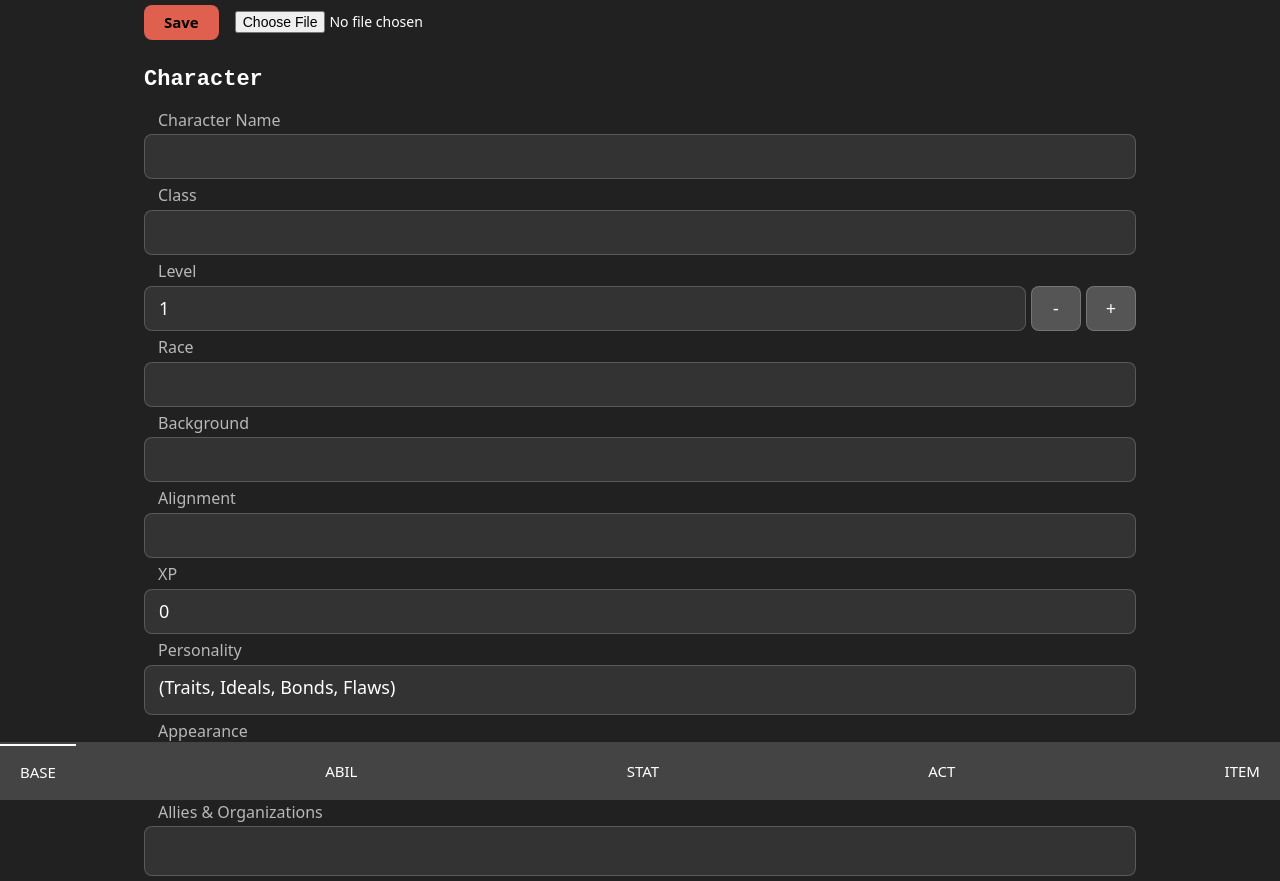
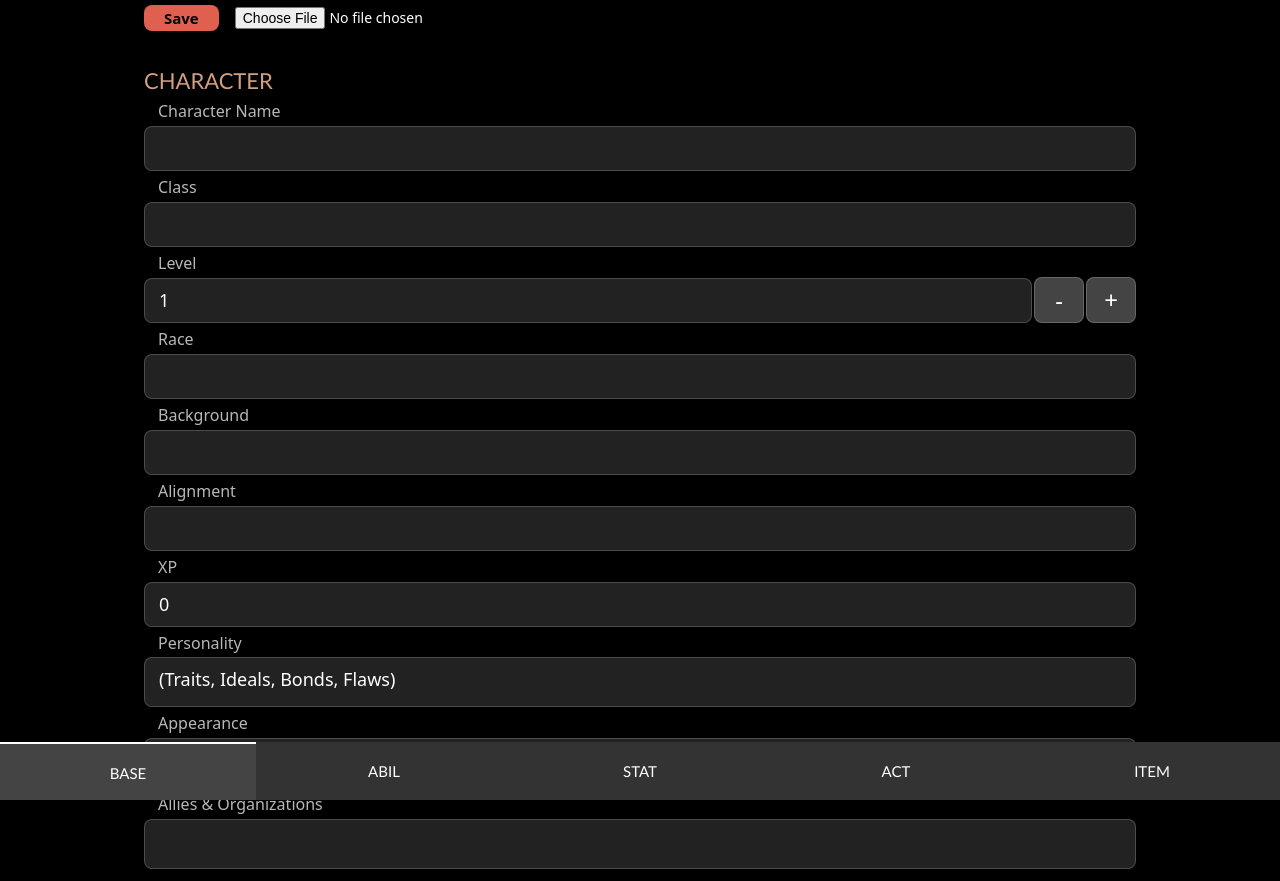
Before and after one commit to noacubestudio/ttrpg-helper, a plain HTML site: page index.html in a window 1280 px wide. Shown: the top 881 px of the page. Drawn offline with Linux system fonts and the light colour scheme.

Commit message:
darker theme, even tabs

```diff
--- a/index.html
+++ b/index.html
@@ -3,7 +3,7 @@
   <head>
     <meta charset="UTF-8">
     <meta name="viewport" content="width=device-width, initial-scale=1">
-    <meta name="theme-color" content="#212121">
+    <meta name="theme-color" content="#000000">
     <title>Character Sheet</title>
     <link rel="stylesheet" href="reset.css">
     <link rel="stylesheet" href="style.css">
--- a/script.js
+++ b/script.js
@@ -191,9 +191,14 @@ function loadCharacter(data) {
     // Cleat the tabs container
     tabsContainer.innerHTML = "";
 
+    // Calculate tab width based on number
+    const tabCount = Object.keys(characterData).length;
+    const tabWidth = 100 / tabCount;
+
     // Generate the tabs
     for (const category in characterData) {
         const tab = document.createElement("button");
+        tab.style.width = `${tabWidth}%`;
         tab.textContent = category;
         tab.setAttribute("class", "tab");
         tab.setAttribute("id", category);
--- a/style.css
+++ b/style.css
@@ -1,10 +1,11 @@
 body {
-  background-color: #212121;
+  background-color: #000000;
   color: #fff;
   font-family: system-ui, -apple-system, BlinkMacSystemFont, 'Segoe UI', Roboto, Oxygen, Ubuntu, Cantarell, 'Open Sans', 'Helvetica Neue', sans-serif;
   margin: 0;
   touch-action: pan-y;
   overflow-x: hidden;
+  font-optical-sizing: auto;
 }
 
 .container {
@@ -27,7 +28,7 @@ body {
   border-radius: 8px;
   color: #000;
   font-size: 15px;
-  padding: 6px 20px;
+  padding: 0px 20px;
   font-weight: 600;
 }
 
@@ -36,7 +37,7 @@ body {
   border: none;
   color: #fff;
   font-size: 14px;
-  padding: 6px;
+  padding: 2px 6px;
 }
 
 /* Tabs styling */
@@ -44,14 +45,12 @@ body {
   overflow-x: auto;
   white-space: nowrap;
   display: flex;
-  justify-content: space-between;
-  align-items: center;
   position: fixed;
   bottom: 0;
   left: 0;
   width: 100%;
   height: 58px;
-  background-color: #444;
+  background-color: #333;
   color: white;
   font-size: 15px;
   touch-action: pan-y;
@@ -61,14 +60,18 @@ body {
   border: none;
   background-color: transparent;
   color: white;
-  padding: 15px 20px;
+  flex-grow: 1;
+  padding: 18px 20px;
+  text-align: center;
   font-size: 15px;
+  font-family:'Gill Sans', 'Gill Sans MT', Calibri, 'Trebuchet MS', sans-serif;
   cursor: pointer;
   transition: all 0.2s ease-in-out;
 }
 
 #tabs button.active {
   border-top: 2px solid white;
+  background-color: #444;
 }
 
 #tabs button:hover {
@@ -86,11 +89,14 @@ h1 {
 }
 
 h2 {
-  font-family: 'Courier New', Courier, monospace;
+  color: #D0A080;
+  font-family:'Gill Sans', 'Gill Sans MT', Calibri, 'Trebuchet MS', sans-serif;
+  font-weight: 400;
+  text-transform: uppercase;
   font-size: 22px;
   margin: 0;
-  padding-top: 10px;
-  padding-bottom: 10px;
+  padding-top: 20px;
+  padding-bottom: 0px;
 }
 
 label {
@@ -115,7 +121,7 @@ label::after {
 }
 
 textarea {
-  background-color: #333;
+  background-color: #222;
   border: 1px solid #ffffff30;
   border-radius: 8px;
   color: #fff;
@@ -133,7 +139,7 @@ textarea {
 
 input[type="text"],
 input[type="number"] {
-  background-color: #333;
+  background-color: #222;
   border: 1px solid #ffffff30;
   border-radius: 8px;
   color: #fff;
@@ -168,24 +174,24 @@ input[type="number"]::-webkit-outer-spin-button {
 }
 
 .stepper-input input[type="number"] {
-  background-color: #333;
+  background-color: #222;
   border: 1px solid #ffffff30;
   border-radius: 8px;
   color: #fff;
   font-size: 18px;
   padding: 8px 14px;
-  width: calc(100% - 110px);
+  width: calc(100% - 104px);
   vertical-align: middle;
   margin-bottom: 0px;
 }
 
 .stepper-input button {
-  background-color: #555;
+  background-color: #444;
   border: 1px solid #ffffff30;
   border-radius: 8px;
   color: #fff;
-  font-size: 18px;
-  padding: 8px 14px;
+  font-size: 24px;
+  padding: 4px 14px;
   width: 50px;
   cursor: pointer;
   vertical-align: middle;
@@ -197,6 +203,11 @@ input[type="number"]::-webkit-outer-spin-button {
 
 .stepper-input button:last-of-type {
   right: 0;
+}
+
+.stepper-input button.active, .stepper-input button:hover {
+  background-color: #444;
+  border: 1px solid #ffffff20;
 }
 
 @media screen and (min-width: 768px) {
```
